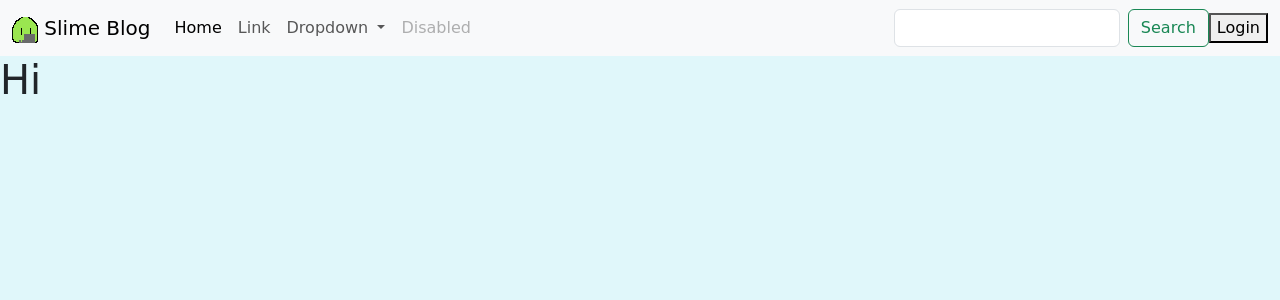
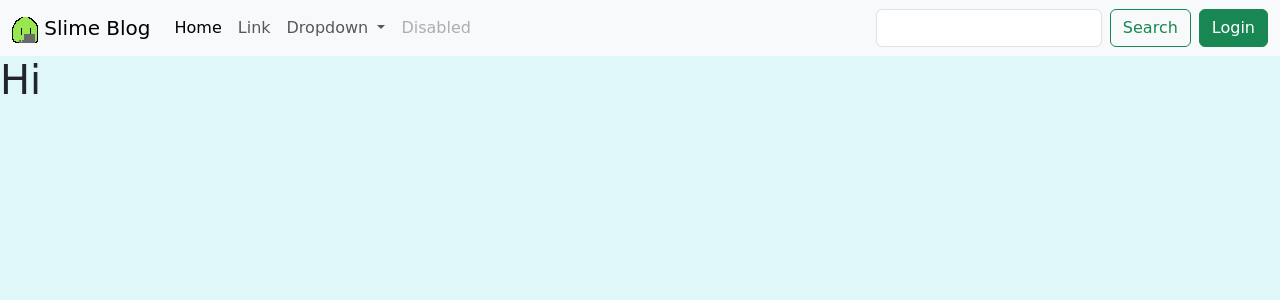
Before and after one commit to NearBee/Slime_Blog, a Django app: page /home/ in a window 1280 px wide. Shown: the top 300 px of the page. Run offline with Django 5.2, Linux system fonts and the light colour scheme; some web fonts are replaced.

Commit message:
Added buttons with correct links to appropriate pages

```diff
--- a/slime_blog/slime_blog_app/templates/layout.html
+++ b/slime_blog/slime_blog_app/templates/layout.html
@@ -67,9 +67,9 @@
 
                 <!-- WIP Login/Logout buttons -->
                 {% if user.is_authenticated %}
-                <button class="btn btn-danger ms-2" type="button" href="/home/">Logout</button>
+                <a class="btn btn-danger ms-2" type="button" href="/home/">Logout</a>
                 {% else %}
-                <button href="#">Login</button>
+                <a class="btn btn-success ms-2" type="button" href="/account/login/">Login</a>
                 {% endif %}
 
 
```
